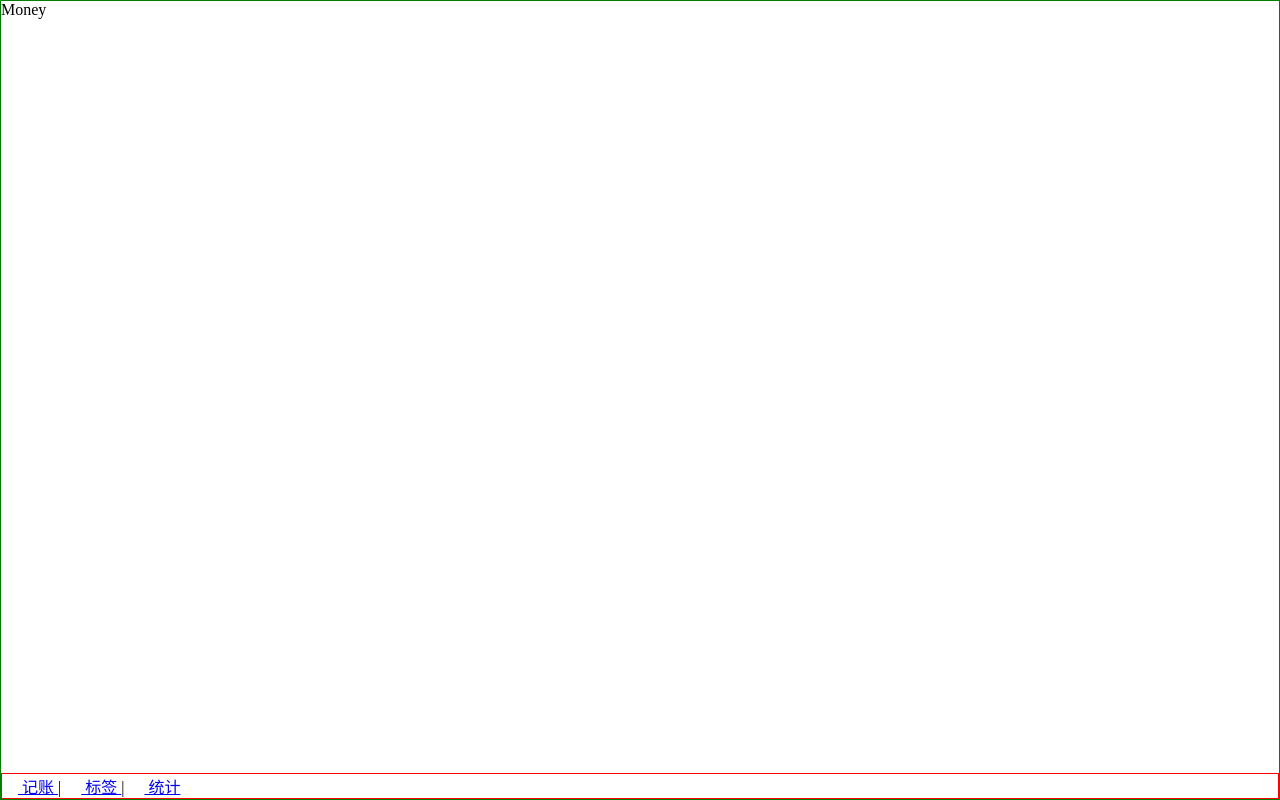
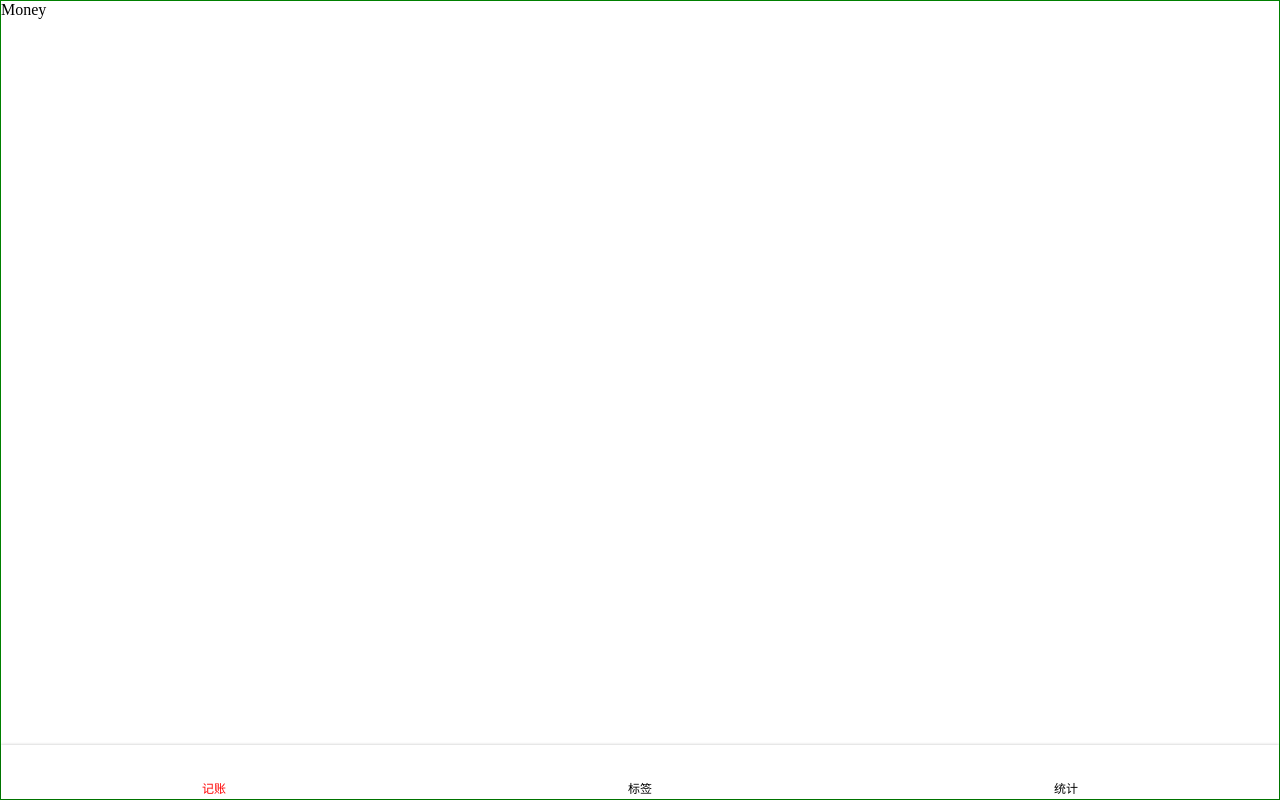
Before and after one commit to hanzeyang0217/more-money, a Vue app: page /#/money in a window 1280 px wide. Built offline with nearby package versions, Linux system fonts and the light colour scheme.

Commit message:
添加nav 样式

```diff
--- a/src/App.vue
+++ b/src/App.vue
@@ -5,10 +5,5 @@
 </template>
 
 <style lang="scss">
-* {
-  margin: 0;
-  padding: 0;
-  box-sizing: border-box;
-}
-
+  @import "~@/assets/style/reset.scss";
 </style>
--- /dev/null
+++ b/src/assets/style/helper.scss
@@ -0,0 +1,19 @@
+$font-hei: -apple-system, "Noto Sans", "Helvetica Neue", Helvetica, "Nimbus Sans L", Arial, "Liberation Sans", "PingFang SC", "Hiragino Sans GB", "Noto Sans CJK SC", "Source Han Sans SC", "Source Han Sans CN", "Microsoft YaHei", "Wenquanyi Micro Hei", "WenQuanYi Zen Hei", "ST Heiti", SimHei, "WenQuanYi Zen Hei Sharp", sans-serif;
+$font-kai: Baskerville, Georgia, "Liberation Serif", "Kaiti SC", STKaiti, "AR PL UKai CN", "AR PL UKai HK", "AR PL UKai TW", "AR PL UKai TW MBE", "AR PL KaitiM GB", KaiTi, KaiTi_GB2312, DFKai-SB, "TW\-Kai", serif;
+$font-song: Georgia, "Nimbus Roman No9 L", "Songti SC", "Noto Serif CJK SC", "Source Han Serif SC", "Source Han Serif CN", STSong, "AR PL New Sung", "AR PL SungtiL GB", NSimSun, SimSun, "TW\-Sung", "WenQuanYi Bitmap Song", "AR PL UMing CN", "AR PL UMing HK", "AR PL UMing TW", "AR PL UMing TW MBE", PMingLiU, MingLiU, serif;
+$color-highlight: #f00;
+%clearFix {
+  &::after {
+    content: '';
+    clear: both;
+    display: block;
+  }
+}
+$color-shadow: rgba(0, 0, 0, 0.25);
+%outerShadow {
+  box-shadow: 0 0 3px $color-shadow;
+}
+%innerShadow {
+  box-shadow: inset 0 -3px 3px -3px $color-shadow,
+  inset 0 3px 3px -3px $color-shadow;
+}
--- /dev/null
+++ b/src/assets/style/reset.scss
@@ -0,0 +1,17 @@
+* {
+  margin: 0; padding: 0;
+  box-sizing: border-box;
+}
+a{
+  text-decoration: none;
+  color: inherit;
+}
+ul, ol{
+  list-style: none;
+}
+button, input{
+  font: inherit;
+}
+:focus{
+  outline: none;
+}
--- a/src/components/Icon.vue
+++ b/src/components/Icon.vue
@@ -16,8 +16,10 @@
 
 <style lang="scss" scoped>
   .icon {
-    width: 1em; height: 1em;
+    width: 1em;
+    height: 1em;
     vertical-align: -0.15em;
     overflow: hidden;
+    fill: currentColor;
   }
 </style>
--- a/src/components/Nav.vue
+++ b/src/components/Nav.vue
@@ -1,20 +1,18 @@
 <template>
-  <div class="nav">
-    <router-link to="/money">
+  <nav>
+    <router-link to="/money" class="item" active-class="selected">
       <Icon name="money"/>
       记账
     </router-link>
-    |
-    <router-link to="/labels">
+    <router-link to="/labels" class="item" active-class="selected">
       <Icon name="label"/>
       标签
     </router-link>
-    |
-    <router-link to="/statistics">
+    <router-link to="/statistics" class="item" active-class="selected">
       <Icon name="statistics"/>
       统计
     </router-link>
-  </div>
+  </nav>
 </template>
 
 <script lang="js">
@@ -24,7 +22,26 @@
 </script>
 
 <style lang="scss" scoped>
-  .nav {
-    border: 1px red solid;
+  @import "~@/assets/style/helper.scss";
+  nav {
+    @extend %outerShadow;
+    display: flex;
+    flex-direction: row;
+    font-size: 12px;
+    > .item {
+      padding: 2px 0;
+      width: 33.33333%;
+      display: flex;
+      justify-content: center;
+      align-items: center;
+      flex-direction: column;
+      .icon {
+        width: 32px;
+        height: 32px;
+      }
+    }
+    > .item.selected{
+      color: $color-highlight;
+    }
   }
 </style>
```
Also changed, not shown: src/assets/icons/label.svg.
